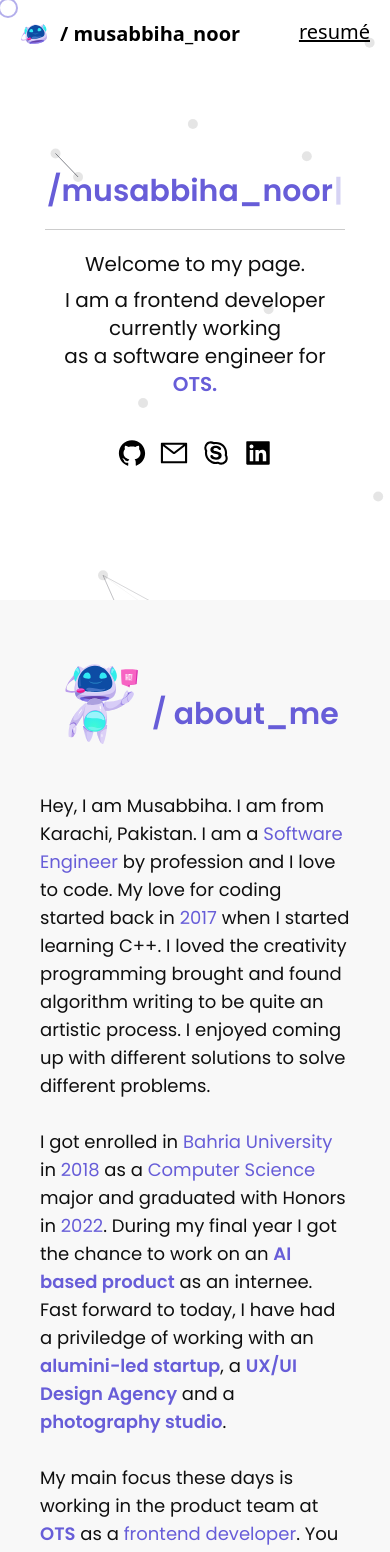
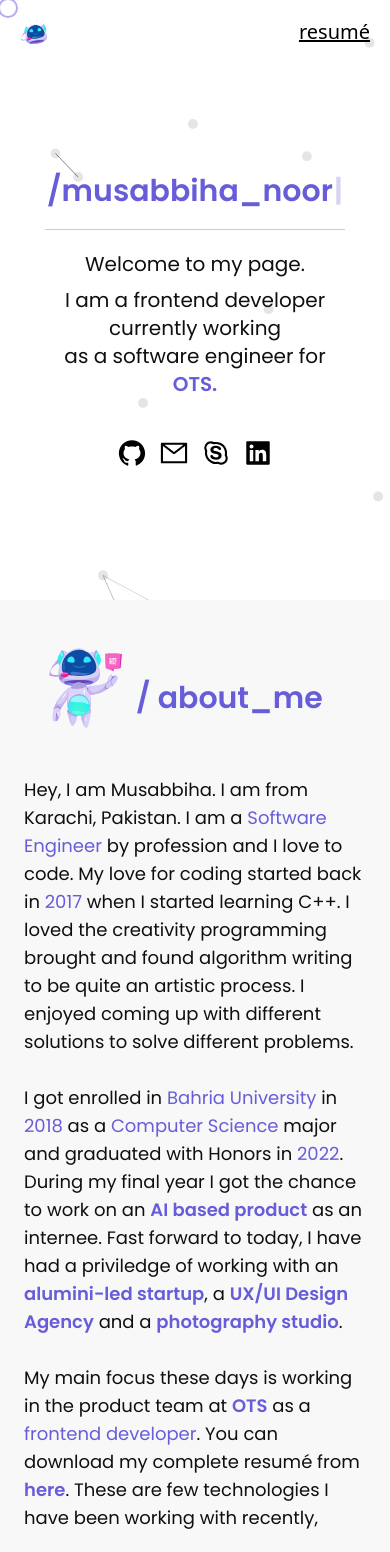
Before and after one commit to musabbihanoor/portfolio-v2, a Next.js app: page / in a window 390 px wide. Shown: the top 1552 px of the page. Built offline with nearby package versions, Linux system fonts and the light colour scheme.

Commit message:
fixed responsiveness

```diff
--- a/src/components/About.js
+++ b/src/components/About.js
@@ -7,7 +7,7 @@ import AnimatedDiv from "@/layout/AnimatedDiv";
 
 const About = () => {
   return (
-    <div className="bg-[#f8f8f8] relative z-10 flex items-start justify-center md:px-20 sm:py-40 p-10">
+    <div className="bg-[#f8f8f8] relative z-10 flex items-start justify-center md:px-20 sm:py-40 p-6">
       <div className="hidden md:block">
         <AnimatedDiv>
           <Lottie animationData={GreetingAnimation} />
--- a/src/components/Navbar.js
+++ b/src/components/Navbar.js
@@ -34,7 +34,7 @@ const Navbar = () => {
           alt="icon"
           className="h-7 w-7"
         />
-        <h1 className="md:text-2xl font-semibold">/ musabbiha_noor</h1>
+        <h1 className="md:block hidden font-semibold">/ musabbiha_noor</h1>
       </div>
       <div className="flex gap-5">
         <a
```
